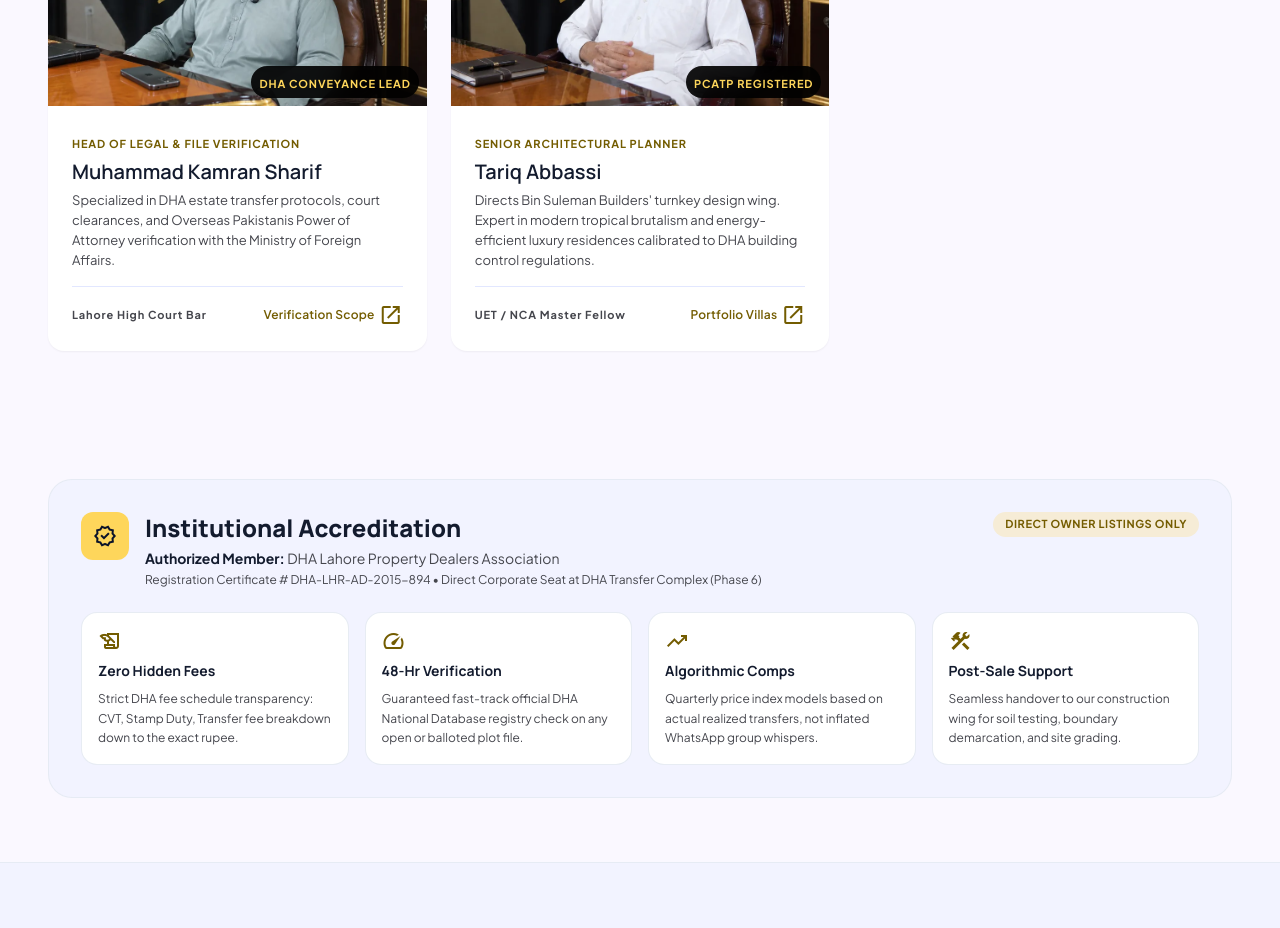
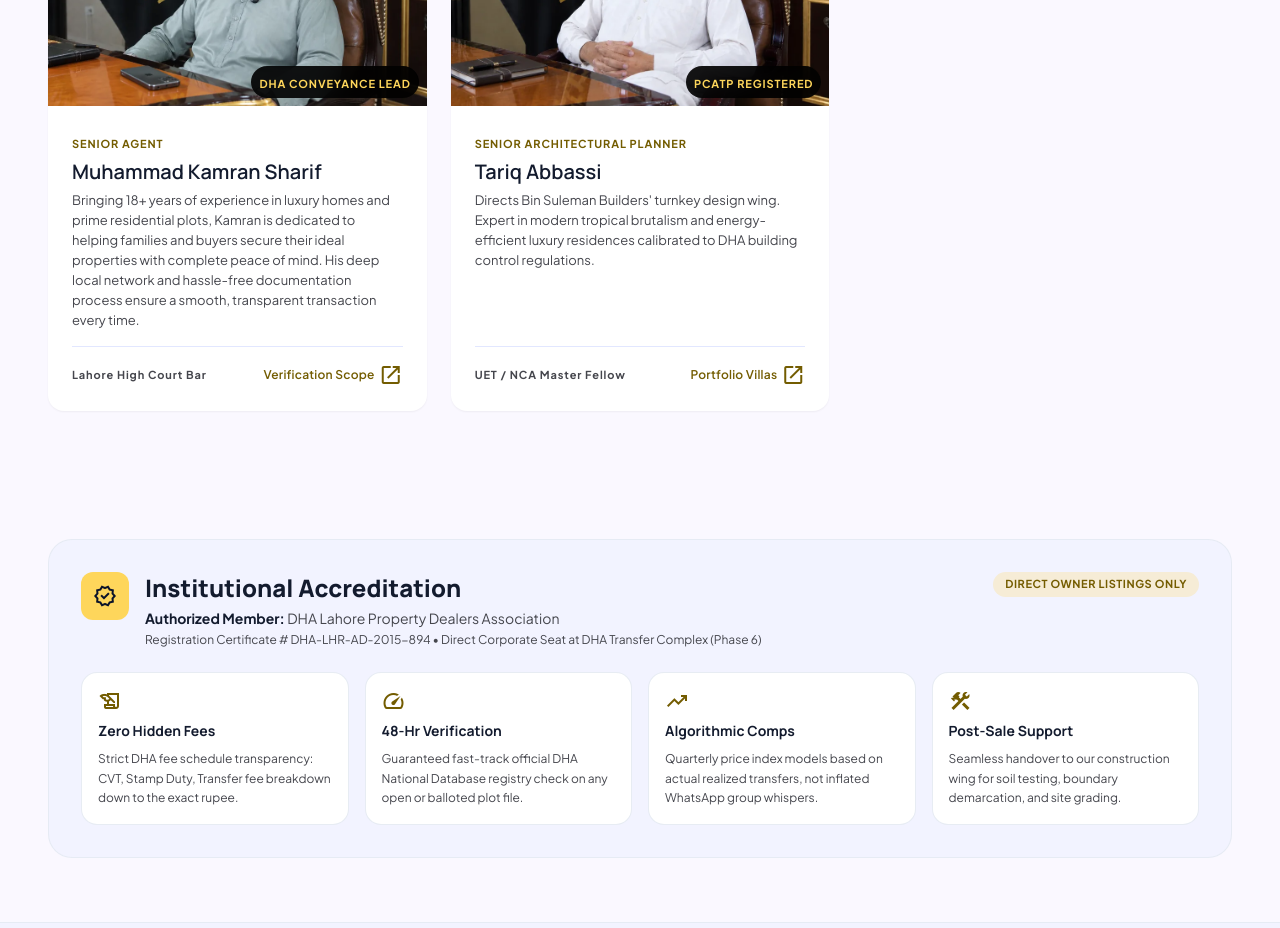
Before and after one commit to sidrafb12100-bit/Bin-Suleman-Real-Estate, a Next.js app in the folder next/: page /about in a window 1280 px wide. Shown: the part 3080-4008 px from the top of the page. Built offline with nearby package versions, Linux system fonts and the light colour scheme.

Commit message:
Update leadership card: Muhammad Kamran Sharif -> Senior Agent with new bio

```diff
--- a/next/src/content/team.ts
+++ b/next/src/content/team.ts
@@ -38,9 +38,9 @@ export const leaders: Leader[] = [
   },
   {
     name: 'Muhammad Kamran Sharif',
-    role: 'Head of Legal & File Verification',
+    role: 'Senior Agent',
     badge: 'DHA Conveyance Lead',
-    bio: 'Specialized in DHA estate transfer protocols, court clearances, and Overseas Pakistanis Power of Attorney verification with the Ministry of Foreign Affairs.',
+    bio: 'Bringing 18+ years of experience in luxury homes and prime residential plots, Kamran is dedicated to helping families and buyers secure their ideal properties with complete peace of mind. His deep local network and hassle-free documentation process ensure a smooth, transparent transaction every time.',
     footer: 'Lahore High Court Bar',
     linkLabel: 'Verification Scope',
     image: '/images/MUHAMMAD KAMRAN SHARIF.webp',
```
Also changed, not shown: 2 other files (tests, documents, lock files or other folders).
